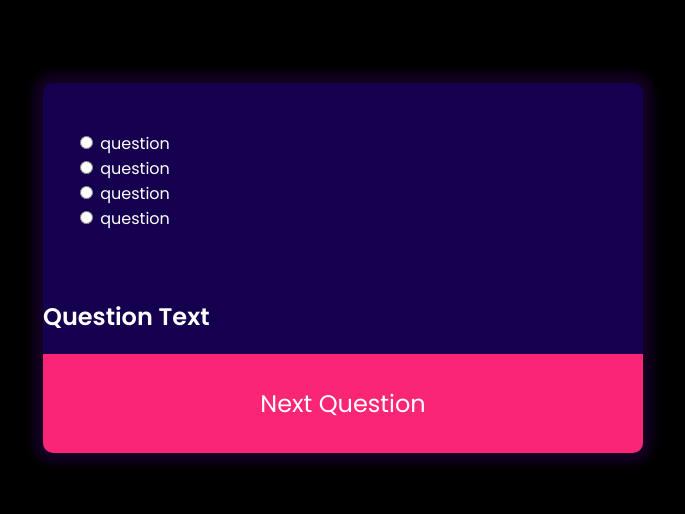
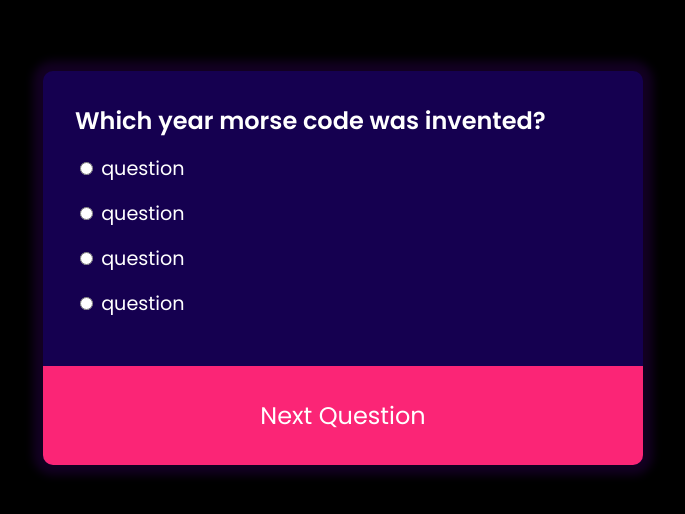
Before and after one commit to yuicchicode/webDev, a plain HTML site: page quiz/index.html in a window 1280 px wide. Shown: the part 132-646 px from the top of the page, without its empty margins (297-982 px from the left). Drawn offline with Linux system fonts and the light colour scheme.

Commit message:
Bug fixing

```diff
--- a/quiz/index.html
+++ b/quiz/index.html
@@ -11,26 +11,27 @@
 
     <div class="quiz-container">
         <div class="quiz-header">
+            <h2 id="question">Question Text</h2>
             <ul>
                 <li>
                     <input type="radio" id="a1" name="answer">
-                    <label for="a1">question</label>
+                    <label id="a1text" for="a1">question</label>
                 </li>
                 <li>
                     <input type="radio" id="a2" name="answer">
-                    <label for="a2">question</label>
+                    <label id="a2text" for="a2">question</label>
                 </li>
                 <li>
                     <input type="radio" id="a3" name="answer">
-                    <label for="a3">question</label>
+                    <label id="a3text" for="a3">question</label>
                 </li>
                 <li>
                     <input type="radio" id="a4" name="answer">
-                    <label for="a4">question</label>
+                    <label id="a4text" for="a4">question</label>
                 </li>
             </ul>
         </div>
-        <h2>Question Text</h2>
+
 
         <button>Next Question</button>
     </div>
--- a/quiz/script.js
+++ b/quiz/script.js
@@ -41,5 +41,26 @@ const quizzData = [
     }
 ]
 
+const questionElement = document.getElementById('question');
+const a1_text = document.getElementById(a1text);
+const a2_text = document.getElementById(a2text);
+const a3_text = document.getElementById(a3text);
+const a4_text = document.getElementById(a4text);
 
-1844
+let currentQuiz = 0;
+
+loadQuiz();
+
+
+function loadQuiz() {
+    const currentQuizData = quizzData[currentQuiz];
+
+    questionElement.innerText = currentQuizData.question;
+    a1_text.innerText = currentQuizData.a1;
+    a2_text.innerText = currentQuizData.a2;
+    a3_text.innerText = currentQuizData.a3;
+    a4_text.innerText = currentQuizData.a4;
+
+
+    currentQuiz++;
+}
--- a/quiz/style.css
+++ b/quiz/style.css
@@ -29,9 +29,19 @@ body {
     padding: 2rem;
 }
 
+h2 {
+    margin: 0;
+}
+
+
 ul{
     list-style-type: none;
     padding: 0;
+}
+
+ul li {
+    font-size: 1.2rem;
+    margin: 1rem 0;
 }
 
 button {
```
